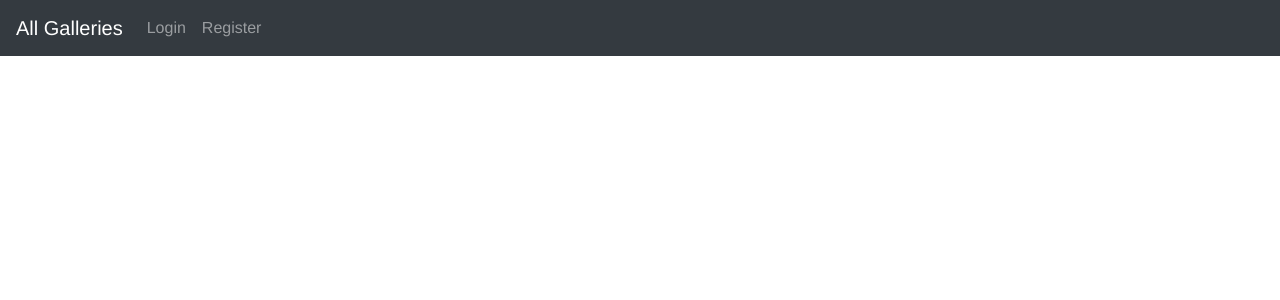
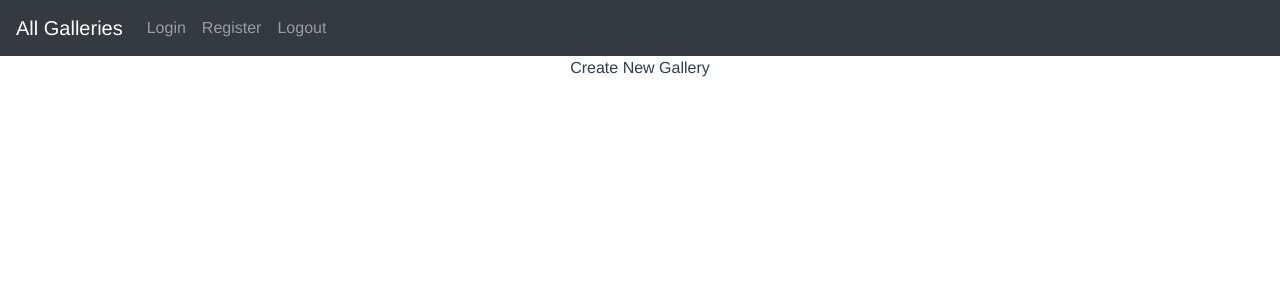
Before and after one commit to Nimmly/galleries-app, a Vue app: page /create in a window 1280 px wide. Shown: the top 300 px of the page. Built offline with nearby package versions, Linux system fonts and the light colour scheme.

Commit message:
commit 2

```diff
--- a/src/components/NavBar.vue
+++ b/src/components/NavBar.vue
@@ -4,6 +4,7 @@
     <div class="navbar-nav">
       <router-link class="nav-item nav-link" to="/login" >Login</router-link>
       <router-link class="nav-item nav-link" to="/register" >Register</router-link>
+      <a href="#" class="nav-item nav-link">Logout</a>
     </div>
   </nav>
 </template>
--- a/src/main.js
+++ b/src/main.js
@@ -6,6 +6,8 @@ import 'bootstrap/dist/css/bootstrap.css'
 import AppGalleries from './pages/AppGalleries.vue'
 import Login from './pages/Login.vue'
 import Register from './pages/Register.vue'
+import MyGalleries from './pages/MyGalleries.vue'
+import CreateNewGallery from './pages/CreateNewGallery.vue'
 
 
 Vue.config.productionTip = false
@@ -15,6 +17,8 @@ const routes = [
   { path: '/', component: AppGalleries },
   { path: '/login', component: Login },
   { path: '/register', component: Register },
+  { path: '/my-galleries', component: MyGalleries },
+  { path: '/create', component: CreateNewGallery }
 ]
 
 const router = new VueRouter({
--- /dev/null
+++ b/src/pages/CreateNewGallery.vue
@@ -0,0 +1,13 @@
+<template>
+    <div>Create New Gallery</div>
+</template>
+
+<script>
+export default {
+
+}
+</script>
+
+<style>
+
+</style>
--- /dev/null
+++ b/src/pages/MyGalleries.vue
@@ -0,0 +1,13 @@
+<template>
+    <div>My Galleries</div>
+</template>
+
+<script>
+export default {
+
+}
+</script>
+
+<style>
+
+</style>
```
